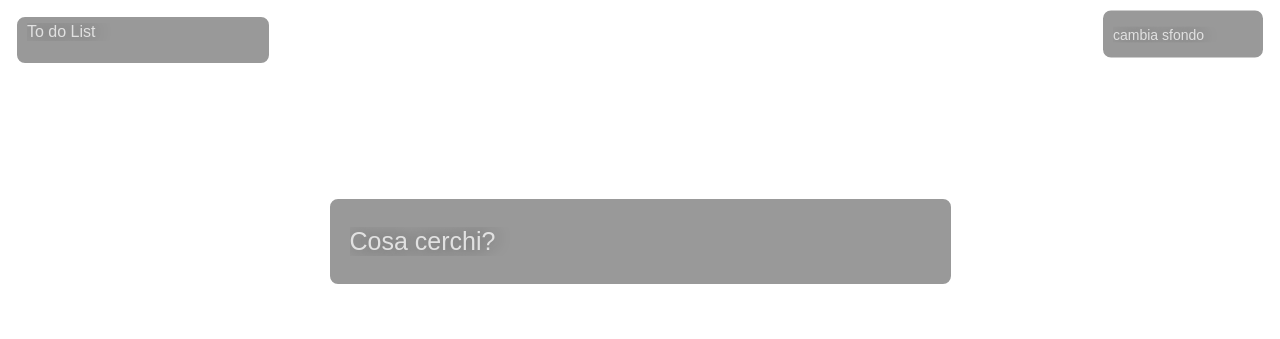
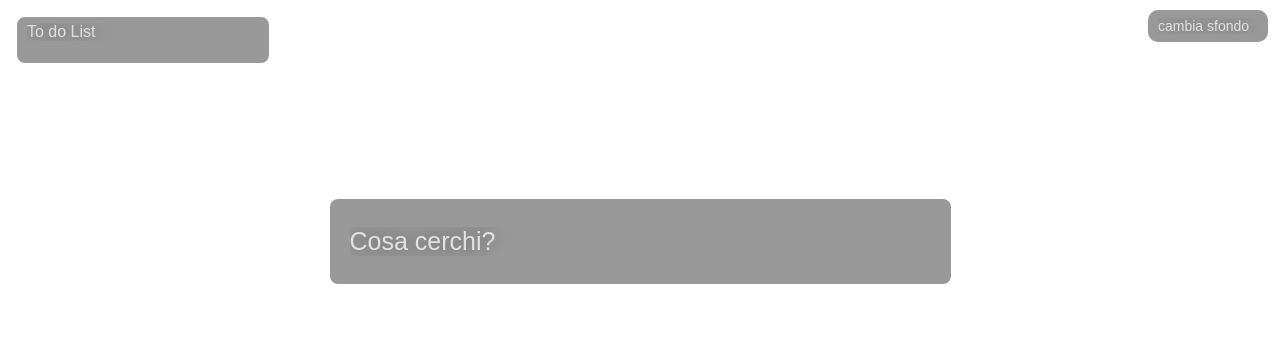
Before and after one commit to PopsicK-frkr/homepage, a browser extension: page index.html in a window 1280 px wide. Shown: the top 339 px of the page. Drawn offline with Linux system fonts and the light colour scheme; no server answers.

Commit message:
Add files via upload

```diff
--- a/index.css
+++ b/index.css
@@ -260,15 +260,14 @@ input[type="checkbox"] {
 }
 
 .sfondo {
+  margin-top: auto;
   position: relative;
-  transform: translate(0%, -950%);
-  margin-top: auto;
+  transform: translate(0%, 0%);
   background: rgba(0, 0, 0, 0.4);
-  border: 2px solid #fff;
   border-radius: 10px;
   font-size: 14px;
-  width: 140px;
-  height: 35px;
+  width: 100px;
+  height: 20px;
 }
 
 .boo {
@@ -288,6 +287,8 @@ input[type="checkbox"] {
 }
 
 #due {
-  display: flex;
-  justify-content: end;
+  top: 10px;
+  right: 12px;
+  z-index: 3;
+  position: absolute;
 }
```
